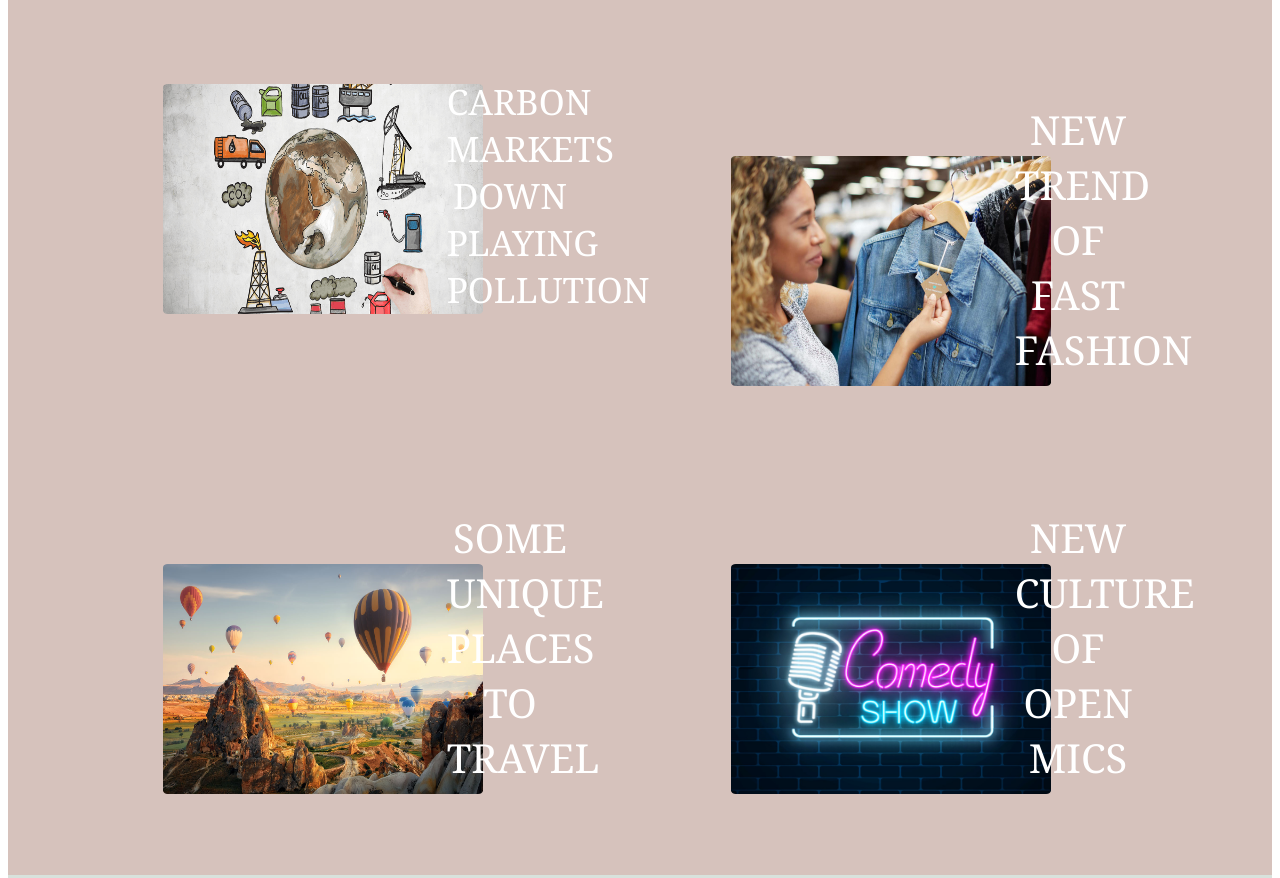
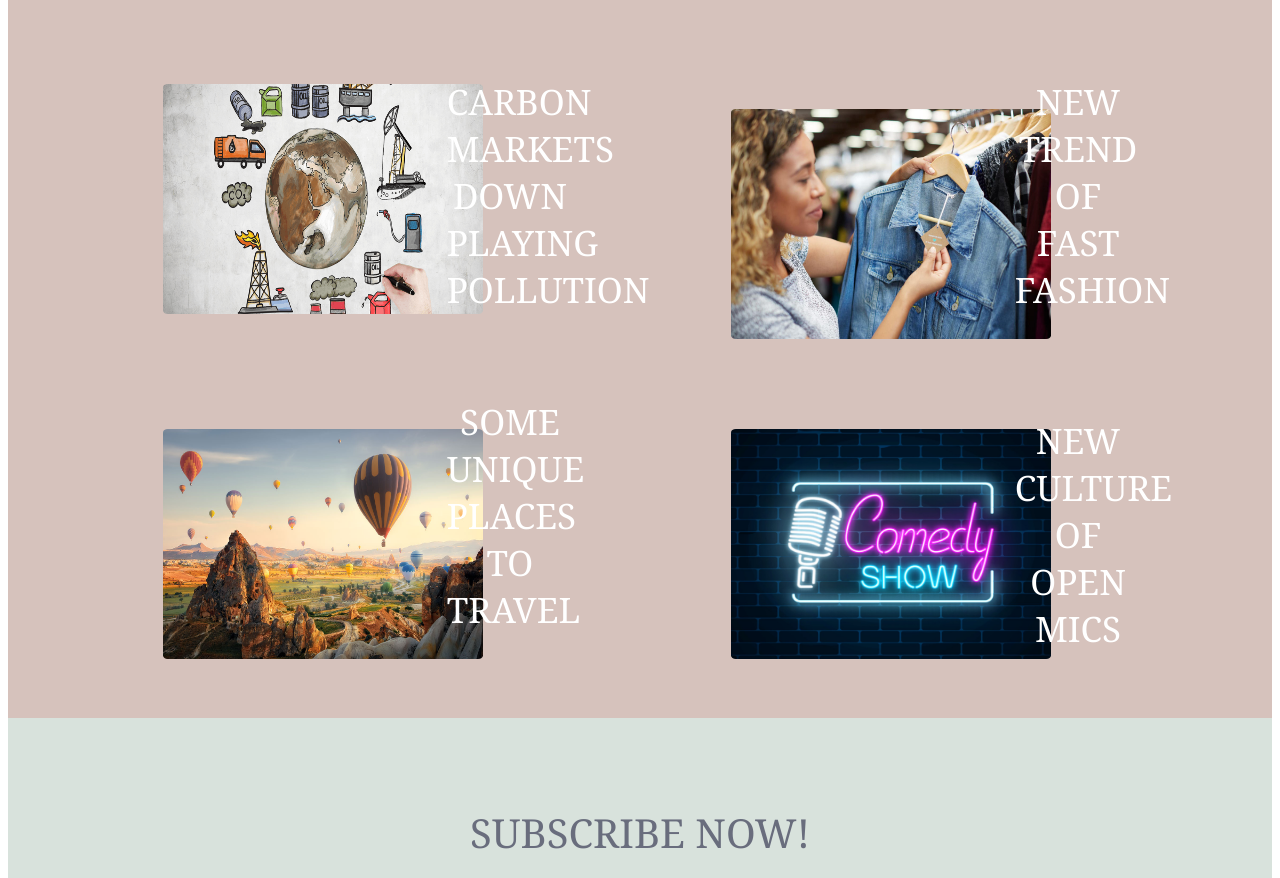
Before and after one commit to AlankrtiAggrwal/Myblog, a plain HTML site: page index.html in a window 1280 px wide. Shown: the part 344-1222 px from the top of the page. Drawn offline with Linux system fonts and the light colour scheme.

Commit message:
Update index.html

```diff
--- a/index.html
+++ b/index.html
@@ -38,26 +38,26 @@
 
 
 <div class="column">
-<br><br> <img src="education.jpg" style="width:320px;height:230px;border-radius: 1.5%;">
+<br> <img src="education.jpg" style="width:320px;height:230px;border-radius: 1.5%;">
 </div>
 <div class="column">
-   <p style="font-size:40px;color:white"> NEW TREND OF FAST FASHION </p> <br>
+   <p> <a href="fashion" style="text-decoration: none;font-size:35px;color:white;font-family: Georgia, Times, Times New Roman, serif;"> NEW TREND OF FAST FASHION </p> <br>
 </div>
 
 
     <div class="column">
-    <br><br> <img src="travel.jpg" style="width:320px;height:230px;border-radius: 1.5%;">
+    <br> <img src="travel.jpg" style="width:320px;height:230px;border-radius: 1.5%;">
     </div>
     <div class="column">
-       <p style="font-size:40px;color:white"> SOME UNIQUE PLACES TO TRAVEL </p> <br>
+       <p> <a href="pol" style="text-decoration: none;font-size:35px;color:white;font-family: Georgia, Times, Times New Roman, serif;"> SOME UNIQUE PLACES TO TRAVEL </p> <br>
     </div>
 
 
     <div class="column">
-    <br><br> <img src="comedy.jpg" style="width:320px;height:230px;border-radius: 1.5%;">
+    <br><img src="comedy.jpg" style="width:320px;height:230px;border-radius: 1.5%;">
     </div>
     <div class="column">
-       <p style="font-size:40px;color:white"> NEW CULTURE OF OPEN MICS </p> <br>
+       <p>  <p> <a href="fashion" style="text-decoration: none;font-size:35px;color:white;font-family: Georgia, Times, Times New Roman, serif;"> NEW CULTURE OF OPEN MICS </p> <br>
     </div>
   </div>
 </div>
```
